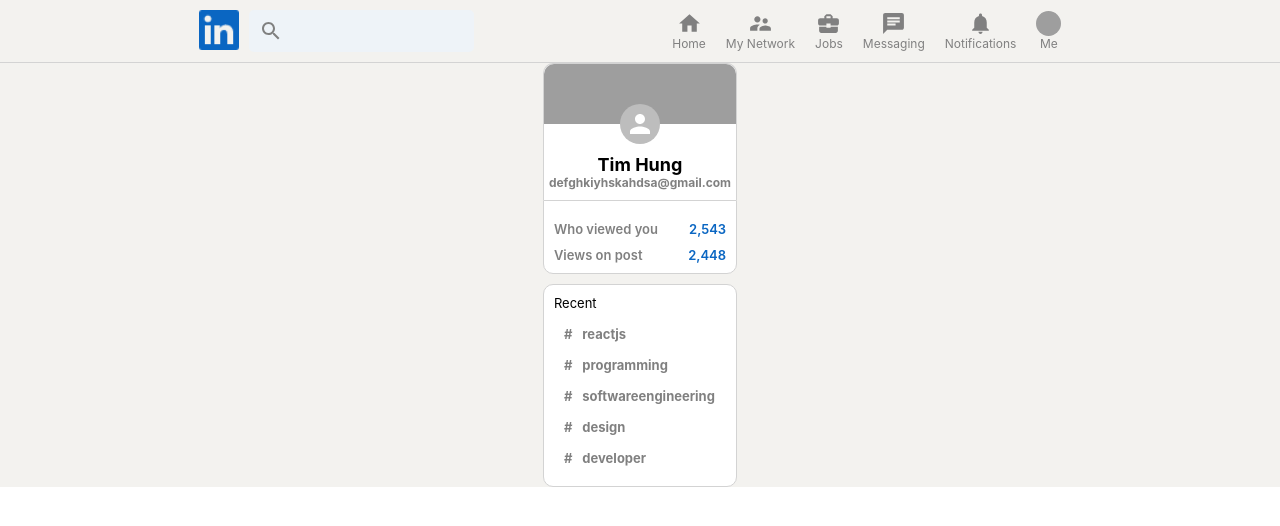
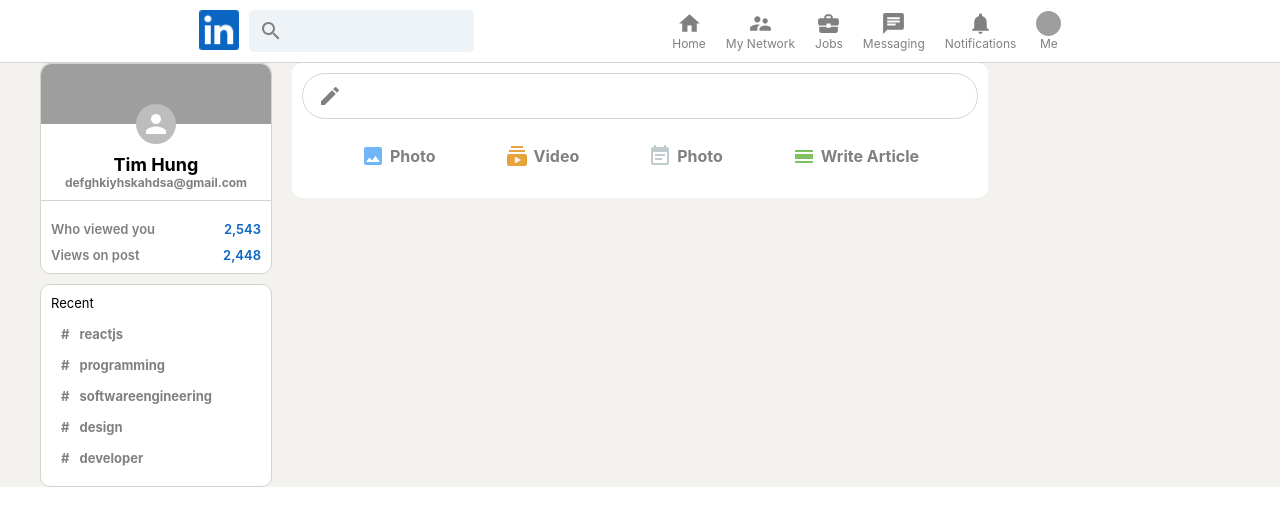
Before and after one commit to Timhung803/linkedin-clone-yt, a React (Create React App) app: page / in a window 1280 px wide. Shown: the top 526 px of the page. Built offline with nearby package versions, Linux system fonts and the light colour scheme; grey boxes are pictures that could not be loaded.

Commit message:
Created the feed components and added inputOptions Icons, and styled them.

```diff
--- a/src/App.css
+++ b/src/App.css
@@ -6,6 +6,7 @@
 }
 .app__body {
   display: flex;
+  width: 100%;
   /* margin-top: 35px; */
   max-width: 1200px;
   /* margin-left: 20px; */
--- a/src/App.js
+++ b/src/App.js
@@ -1,5 +1,6 @@
 import React from "react";
 import "./App.css";
+import Feed from "./Feed";
 import Header from "./Header";
 import Sidebar from "./Sidebar";
 
@@ -10,7 +11,7 @@
       {/* App Body */}
       <div className="app__body">
         <Sidebar />
-        {/* Feed */}
+        <Feed />
         {/* Widget */}
       </div>
     </div>
--- /dev/null
+++ b/src/Feed.css
@@ -0,0 +1,43 @@
+.feed {
+  flex: 0.6;
+  margin: 0 20px;
+}
+
+.feed__inputContainer {
+  background-color: white;
+  padding: 10px;
+  padding-bottom: 20px;
+  border-radius: 10px;
+  margin-bottom: 20px;
+}
+
+.feed__input {
+  border: 1px solid lightgrey;
+  border-radius: 30px;
+  display: flex;
+  padding: 10px;
+  color: gray;
+  padding-left: 15px;
+}
+
+.feed__input > form {
+  display: flex;
+  width: 100%;
+}
+
+.feed__input > form > input {
+  border: none;
+  flex: 1;
+  margin-left: 10px;
+  outline-width: 0;
+  font-weight: 600;
+}
+
+.feed__input > form > button {
+  display: none;
+}
+
+.feed__inputOptions {
+  display: flex;
+  justify-content: space-evenly;
+}
--- /dev/null
+++ b/src/Feed.js
@@ -0,0 +1,39 @@
+import React from "react";
+import "./Feed.css";
+import CreateIcon from "@mui/icons-material/Create";
+import ImageIcon from "@mui/icons-material/Image";
+import SubscriptionsIcon from "@mui/icons-material/Subscriptions";
+import EventNoteIcon from "@mui/icons-material/EventNote";
+import CalendarViewDayIcon from "@mui/icons-material/CalendarViewDay";
+import InputOptions from "./components/InputOptions";
+function Feed() {
+  return (
+    <div className="feed">
+      <div className="feed__inputContainer">
+        <div className="feed__input">
+          <CreateIcon />
+          <form>
+            <input type="text" />
+            <button type="submit">Send</button>
+          </form>
+        </div>
+        <div className="feed__inputOptions">
+          <InputOptions Icon={ImageIcon} title="Photo" color="#70B5F9" />
+          <InputOptions
+            Icon={SubscriptionsIcon}
+            title="Video"
+            color="#E7A33E"
+          />
+          <InputOptions Icon={EventNoteIcon} title="Photo" color="#C0CBCD" />
+          <InputOptions
+            Icon={CalendarViewDayIcon}
+            title="Write Article"
+            color="#7FC15E"
+          />
+        </div>
+      </div>
+    </div>
+  );
+}
+
+export default Feed;
--- a/src/Header.css
+++ b/src/Header.css
@@ -2,6 +2,7 @@
   position: sticky;
   top: 0;
   display: flex;
+  background-color: white;
   justify-content: space-evenly;
   border-bottom: 0.1px solid lightgrey;
   padding-bottom: 10px;
--- /dev/null
+++ b/src/components/InputOptions.css
@@ -0,0 +1,17 @@
+.inputOptions {
+  display: flex;
+  align-items: center;
+  margin-top: 15px;
+  color: gray;
+  padding: 10px;
+  cursor: pointer;
+}
+
+.inputOptions:hover {
+  background-color: whitesmoke;
+  border-radius: 10px;
+}
+
+.inputOptions > h4 {
+  margin-left: 5px;
+}
--- /dev/null
+++ b/src/components/InputOptions.js
@@ -0,0 +1,13 @@
+import React from "react";
+import "./InputOptions.css";
+
+function InputOptions({ Icon, title, color }) {
+  return (
+    <div className="inputOptions">
+      <Icon style={{ color: color }} />
+      <h4>{title}</h4>
+    </div>
+  );
+}
+
+export default InputOptions;
```
